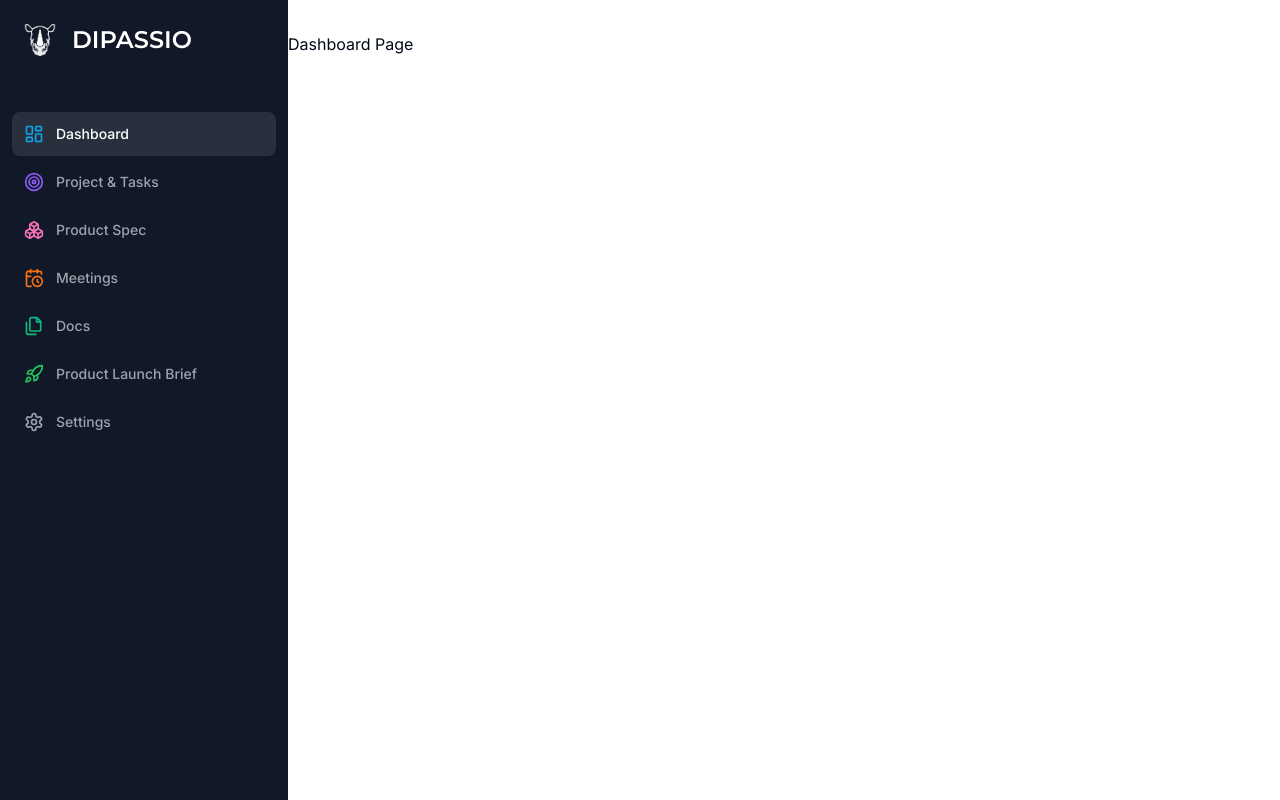
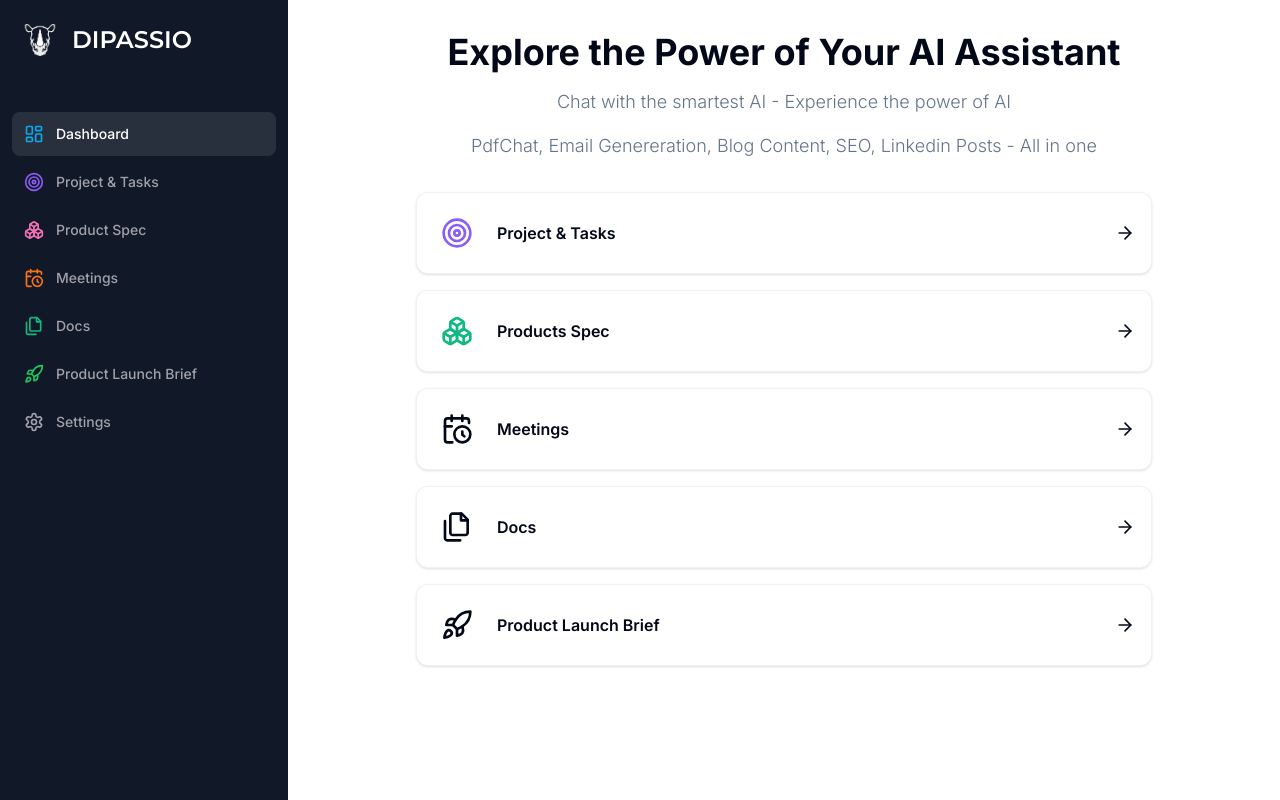
Before and after one commit to trasgoverde/dipassio-web, a Next.js app: page /dashboard in a window 1280 px wide. Built offline with nearby package versions, Linux system fonts and the light colour scheme.

Commit message:
Dashboard and constants.tsx :rocket:

```diff
--- /dev/null
+++ b/app/(dashboard)/(routes)/dashboard/loading.tsx
@@ -0,0 +1,20 @@
+import React from 'react';
+import { RefreshCw } from 'lucide-react';
+
+export default function Loading() {
+  return (
+    <div className="flex flex-col items-center justify-center h-screen">
+      <p className="text-3xl">Dashboard</p>
+      <div className="mt-4">
+        <RefreshCw
+          size={100} // Adjust the size as needed
+          strokeWidth={2} // Adjust the stroke width as needed
+          color="#007AFF" // Change the color to your preferred color
+          strokeLinecap="round"
+          strokeLinejoin="round"
+          className="animate-spin"
+        />
+      </div>
+    </div>
+  );
+}
--- a/app/(dashboard)/(routes)/dashboard/page.tsx
+++ b/app/(dashboard)/(routes)/dashboard/page.tsx
@@ -1,9 +1,44 @@
-const DashboardPage = () => {
+"use client";
+
+import { ArrowRight } from "lucide-react";
+import { useRouter } from "next/navigation";
+
+import { Card } from "@/components/ui/card";
+import { cn } from "@/lib/utils";
+
+import { tools } from "@/constants";
+
+export default function HomePage() {
+  const router = useRouter();
+
   return (
     <div>
-      <p>Dashboard Page</p>
+      <div className="mb-8 space-y-4">
+        <h2 className="text-2xl md:text-4xl font-bold text-center">
+          Explore the Power of Your AI Assistant
+        </h2>
+        <p className="text-muted-foreground font-light text-sm md:text-lg text-center">
+          Chat with the smartest AI - Experience the power of AI
+        </p>
+        <p className="text-muted-foreground font-light text-sm md:text-lg text-center">
+          PdfChat, Email Genereration, Blog Content, SEO, Linkedin Posts - All in one
+        </p>
+      </div>
+      <div className="px-4 md:px-20 lg:px-32 space-y-4">
+        {tools.map((tool) => (
+          <Card onClick={() => router.push(tool.href)} key={tool.href} className="p-4 border-black/5 flex items-center justify-between hover:shadow-md transition cursor-pointer">
+            <div className="flex items-center gap-x-4">
+              <div className={cn("p-2 w-fit rounded-md", tool.bgColor)}>
+                <tool.icon className={cn("w-8 h-8", tool.color)} />
+              </div>
+              <div className="font-semibold">
+                {tool.label}
+              </div>
+            </div>
+            <ArrowRight className="w-5 h-5" />
+          </Card>
+        ))}
+      </div>
     </div>
   );
-};
-
-export default DashboardPage;
+}
--- /dev/null
+++ b/app/(dashboard)/(routes)/projects/page.tsx
@@ -0,0 +1,9 @@
+const ProjectsPage = () => {
+    return (
+        <div>
+            Projects & Tasks
+        </div>
+    );
+}
+
+export default ProjectsPage;
--- /dev/null
+++ b/constants.ts
@@ -0,0 +1,42 @@
+
+import { Boxes, Target, Files, Rocket, CalendarClock, LayoutDashboard, Settings } from "lucide-react";
+
+export const MAX_FREE_COUNTS = 5;
+
+export const tools = [
+  {
+    label: 'Project & Tasks',
+    icon: Target,
+    href: '/conversation',
+    color: "text-violet-500",
+    bgColor: "bg-violet-500/10",
+  },
+  {
+    label: 'Products Spec',
+    icon: Boxes,
+    href: '/music',
+    color: "text-emerald-500",
+    bgColor: "bg-emerald-500/10",
+  },
+  {
+    label: 'Meetings',
+    icon: CalendarClock,
+    color: "text-blue-700",
+    bgColor: "bg-blue-700/10",
+    href: '/image',
+  },
+  {
+    label: 'Docs',
+    icon: Files,
+    color: "text-orange-700",
+    bgColor: "bg-orange-700/10",
+    href: '/video',
+  },
+  {
+    label: 'Product Launch Brief',
+    icon: Rocket,
+    color: "text-green-700",
+    bgColor: "bg-green-700/10",
+    href: '/code',
+  },
+];
```
